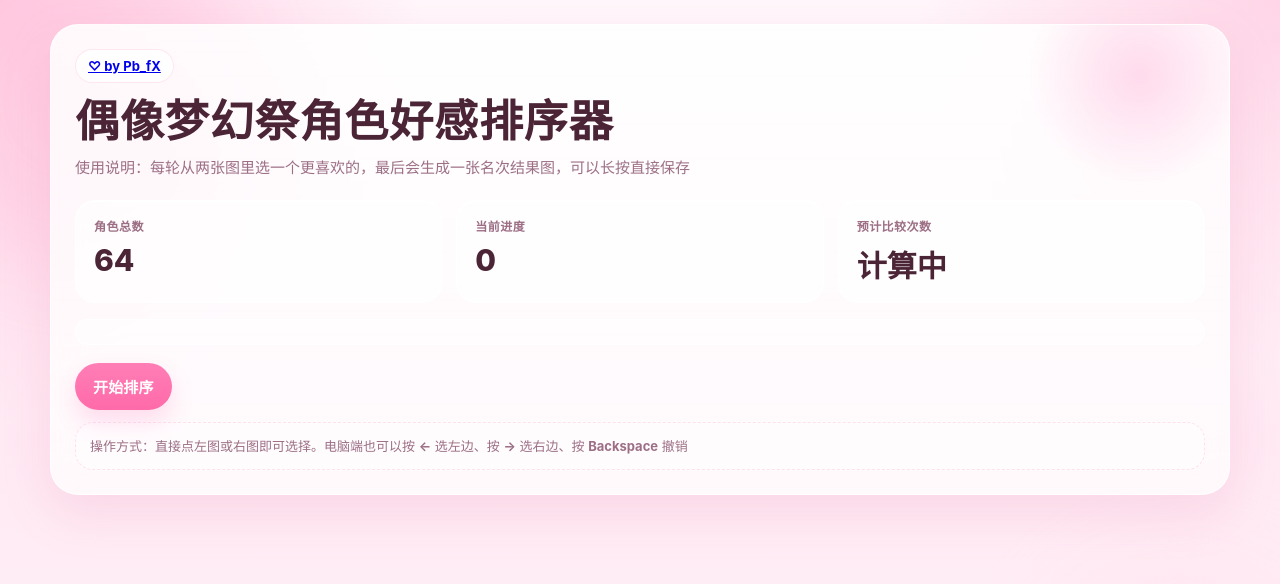
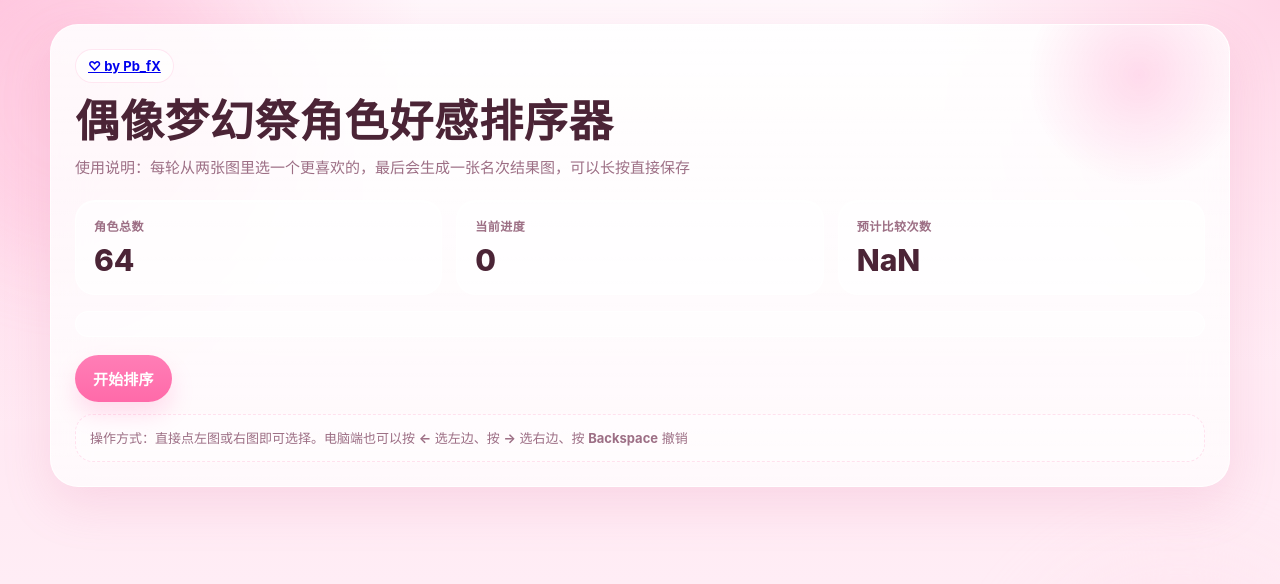
Before and after one commit to pbfx777/pbfx777.github.io, a plain HTML site: page index.html in a window 1280 px wide. Shown: the top 584 px of the page. Drawn offline with Linux system fonts and the light colour scheme.

Commit message:
Update index.html

```diff
--- a/index.html
+++ b/index.html
@@ -536,7 +536,7 @@ function updateStats() {
   els.totalCount.textContent = ITEMS.length;
   const total = state.totalSelections || estimateComparisons(ITEMS.length);
   els.currentCount.textContent = `${state.currentSelection}`;
-  els.estimateCount.textContent = '计算中';
+  els.estimateCount.textContent = Math.max(0, Math.round(state.estimatedRemaining));
   const progress = state.totalSelections ? Math.min(100, (state.currentSelection / state.totalSelections) * 100) : 0;
   els.progressFill.style.width = `${progress}%`;
 }
```
